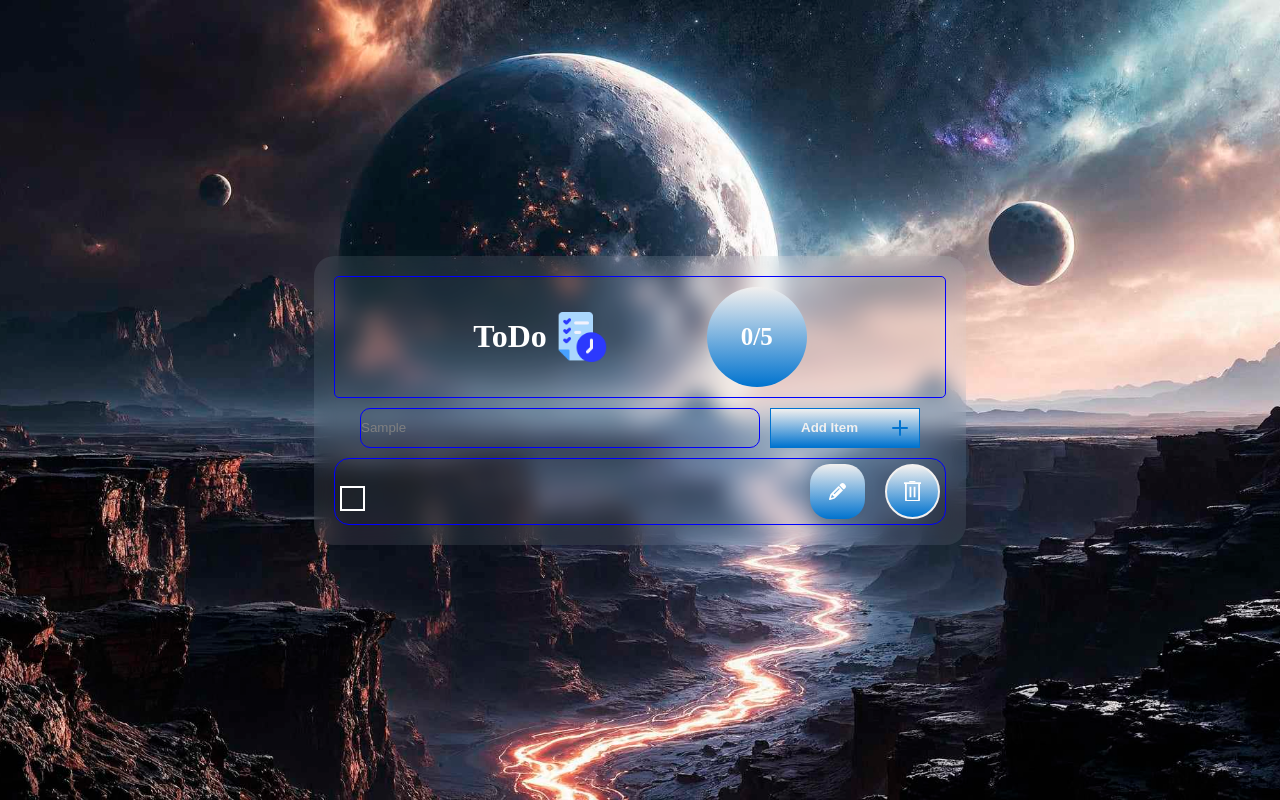
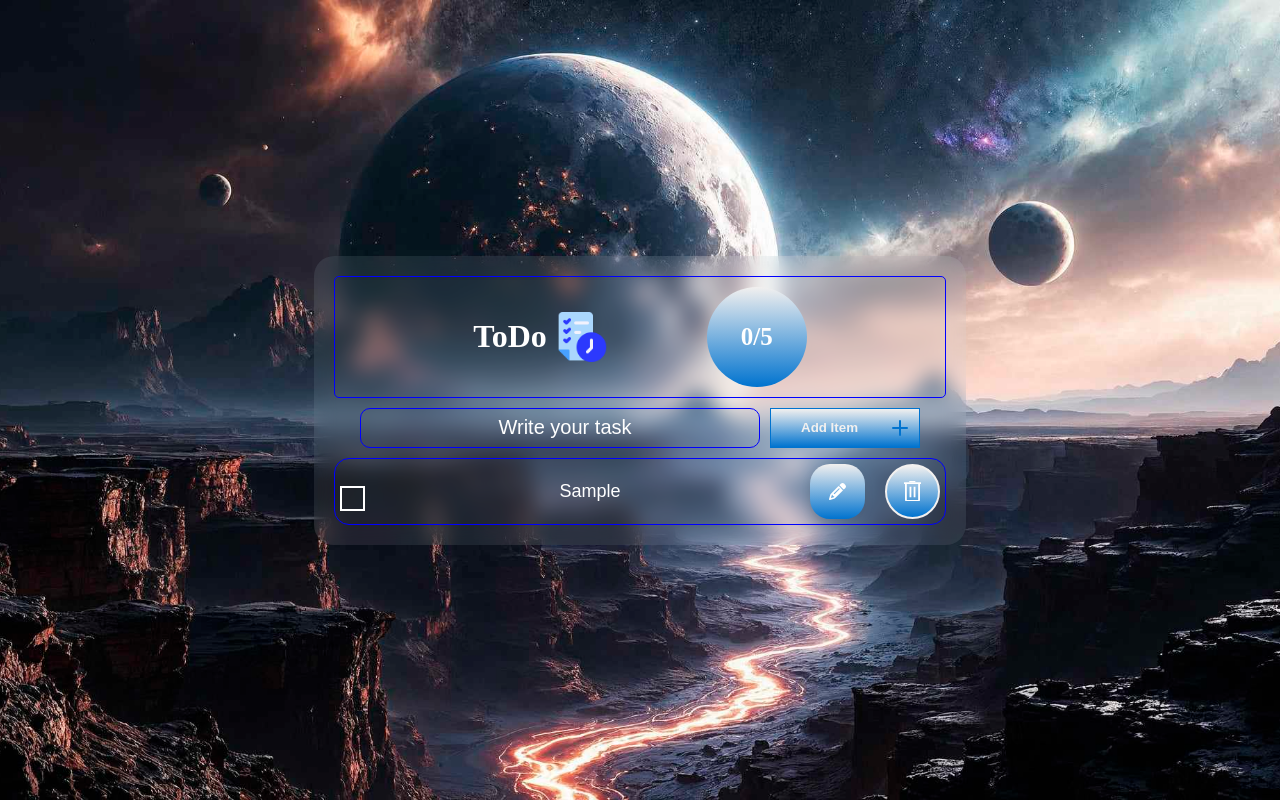
Before and after one commit to Nadia-Momo/To_Do_List, a plain HTML site: page todo.html in a window 1280 px wide. Both pictures are taken after typing "Sample" into the empty fields and a click on the button "Add Item". Drawn offline with nearby package versions, Linux system fonts and the light colour scheme.

Commit message:
To do list completed

```diff
--- a/css/style.css
+++ b/css/style.css
@@ -61,7 +61,6 @@ body{
     width:40px;
     border:none;
     font-size:20px;
-
 }
 .singleToDoDiv{
     width:600px;
--- a/css/todo.css
+++ b/css/todo.css
@@ -19,6 +19,7 @@ body{
   -webkit-backdrop-filter: blur(10px);
   padding: 20px;
   border-radius: 20px;
+
 }
 .toDoParagraph{
   display:flex;
@@ -139,10 +140,13 @@ background-image: linear-gradient(#f2f0ef, #0073cf );
   background: transparent;
   border:1px solid blue;
   border-radius: 10px;
-  color:gray;
+  color:white;
+  text-align: center;
+  font-size: 20px;
 }
 .add_item input::placeholder{
   padding-left: 10px;
+  color:white;
 }
 /* edit button css */
 .editBtn {
@@ -354,10 +358,16 @@ padding:5px;
 align-items: center;
 border-radius:15px;
 }
-.singleToDoDiv input{
+.singleToDoDivinput{
   width:400px;
   height:50px;
   background: transparent;
   outline:none;
   border:none;
+  color:white;
+  text-align: center;
+  font-size: 18px;
 }
+.icon_colo{
+  color:white;
+}
--- a/js/index.js
+++ b/js/index.js
@@ -3,7 +3,6 @@ let todoheadInput=document.querySelector('.todoheadInput');
 let allSingleToDo=document.querySelector('.allsingleTodo');
 let handleAddTodo=()=>{
     console.log("ha eta kaj kore");
-
     //create tags
     let singleToDoDiv=document.createElement('div');
     let input=document.createElement('input');
@@ -35,7 +34,6 @@ deleteButton.addEventListener('click',()=>{
     //adding classname
   editButton.addEventListener('click',()=>{
     editButton.classList.toggle('edit');
-
     if(editButton.classList[1]=='edit'){
         input.removeAttribute('readonly','readonly');
     editButton.innerHTML='<i class="fa-solid fa-floppy-disk"></i>';
@@ -44,7 +42,7 @@ deleteButton.addEventListener('click',()=>{
    else{
     input.setAttribute('readonly','readonly');
  editButton.innerHTML='<i class="fa-regular fa-pen-to-square"></i>';
-    editButton.style='background:goldenRod;'
+    editButton.style='background-image: linear-gradient( #f2f0ef, #0073cf);'
    }
   })
 
--- a/js/todo.js
+++ b/js/todo.js
@@ -0,0 +1,136 @@
+let allsingleTodo=document.querySelector('.allsingleTodo');
+let button=document.querySelector('.button');
+let writeTask=document.querySelector('.writeTask');
+let zero=document.querySelector('.zero');
+let i=0;
+zero.innerHTML=i;
+let handleTask=()=>{
+console.log('yes it is working');
+console.log(writeTask.value);
+ if (i >= 5) {
+    toastr.warning("You can only add up to 5 tasks.", "Limit Reached", {
+      closeButton: true,
+      timeOut: 5000,
+      progressBar: true
+    });
+    return;
+  }
+if(writeTask.value==''){
+  toastr.error("Something went wrong! Please provide a task", "Error", {
+  closeButton: true,
+  timeOut: 5000,       // stays for 5 seconds
+  progressBar: true
+});
+}
+else{
+  let singleToDoDiv=document.createElement('div');
+let checkbox_btn=document.createElement('label');
+let input=document.createElement('input');
+let editBtn=document.createElement('button');
+let delete_btn=document.createElement('button');
+allsingleTodo.appendChild(singleToDoDiv);
+singleToDoDiv.classList.add('singleToDoDiv');
+singleToDoDiv.appendChild(checkbox_btn);
+singleToDoDiv.appendChild(input);
+singleToDoDiv.appendChild(editBtn);
+singleToDoDiv.appendChild(delete_btn);
+checkbox_btn.classList.add('checkbox-btn');
+checkbox_btn.innerHTML=`<label for="checkbox"></label>
+    <input id="checkbox" type="checkbox">
+    <span class="checkmark"></span>`;
+input.classList.add('singleToDoDivinput');
+editBtn.classList.add('editBtn');
+editBtn.innerHTML=`<svg height="1em" viewBox="0 0 512 512">
+    <path
+      d="M410.3 231l11.3-11.3-33.9-33.9-62.1-62.1L291.7 89.8l-11.3 11.3-22.6 22.6L58.6 322.9c-10.4 10.4-18 23.3-22.2 37.4L1 480.7c-2.5 8.4-.2 17.5 6.1 23.7s15.3 8.5 23.7 6.1l120.3-35.4c14.1-4.2 27-11.8 37.4-22.2L387.7 253.7 410.3 231zM160 399.4l-9.1 22.7c-4 3.1-8.5 5.4-13.3 6.9L59.4 452l23-78.1c1.4-4.9 3.8-9.4 6.9-13.3l22.7-9.1v32c0 8.8 7.2 16 16 16h32zM362.7 18.7L348.3 33.2 325.7 55.8 314.3 67.1l33.9 33.9 62.1 62.1 33.9 33.9 11.3-11.3 22.6-22.6 14.5-14.5c25-25 25-65.5 0-90.5L453.3 18.7c-25-25-65.5-25-90.5 0zm-47.4 168l-144 144c-6.2 6.2-16.4 6.2-22.6 0s-6.2-16.4 0-22.6l144-144c6.2-6.2 16.4-6.2 22.6 0s6.2 16.4 0 22.6z"
+    ></path>
+  </svg>`;
+delete_btn.classList.add('bin-button');
+
+delete_btn.innerHTML=`<svg
+    xmlns="http://www.w3.org/2000/svg"
+    fill="none"
+    viewBox="0 0 39 7"
+    class="bin-top"
+  >
+    <line stroke-width="4" stroke="white" y2="5" x2="39" y1="5"></line>
+    <line
+      stroke-width="3"
+      stroke="white"
+      y2="1.5"
+      x2="26.0357"
+      y1="1.5"
+      x1="12"
+    ></line>
+  </svg>
+  <svg
+    xmlns="http://www.w3.org/2000/svg"
+    fill="none"
+    viewBox="0 0 33 39"
+    class="bin-bottom"
+  >
+    <mask fill="white" id="path-1-inside-1_8_19">
+      <path
+        d="M0 0H33V35C33 37.2091 31.2091 39 29 39H4C1.79086 39 0 37.2091 0 35V0Z"
+      ></path>
+    </mask>
+    <path
+      mask="url(#path-1-inside-1_8_19)"
+      fill="white"
+      d="M0 0H33H0ZM37 35C37 39.4183 33.4183 43 29 43H4C-0.418278 43 -4 39.4183 -4 35H4H29H37ZM4 43C-0.418278 43 -4 39.4183 -4 35V0H4V35V43ZM37 0V35C37 39.4183 33.4183 43 29 43V35V0H37Z"
+    ></path>
+    <path stroke-width="4" stroke="white" d="M12 6L12 29"></path>
+    <path stroke-width="4" stroke="white" d="M21 6V29"></path>
+  </svg>
+  <svg
+    xmlns="http://www.w3.org/2000/svg"
+    fill="none"
+    viewBox="0 0 89 80"
+    class="garbage"
+  >
+    <path
+      fill="white"
+      d="M20.5 10.5L37.5 15.5L42.5 11.5L51.5 12.5L68.75 0L72 11.5L79.5 12.5H88.5L87 22L68.75 31.5L75.5066 25L86 26L87 35.5L77.5 48L70.5 49.5L80 50L77.5 71.5L63.5 58.5L53.5 68.5L65.5 70.5L45.5 73L35.5 79.5L28 67L16 63L12 51.5L0 48L16 25L22.5 17L20.5 10.5Z"
+    ></path>
+  </svg>`;
+input.value=writeTask.value;
+writeTask.value='';
+input.setAttribute('readonly','readonly');
+let checkbox = checkbox_btn.querySelector("input[type='checkbox']");
+delete_btn.addEventListener('click',()=>{
+   if (checkbox.checked && i > 0) {
+    i--;
+    zero.innerHTML = i;
+  }
+   singleToDoDiv.remove();
+})
+editBtn.addEventListener('click',()=>{
+     editBtn.classList.toggle('edit');
+     console.log(editBtn.classList);
+     if(editBtn.classList[1]=='edit'){
+        input.removeAttribute('readonly','readonly');
+          editBtn.innerHTML='<i class="fa-solid fa-floppy-disk fa-lg"></i>';
+    editBtn.style='background-image: linear-gradient( #f2f0ef, #0073cf); color:white;'
+     }
+     else{
+      input.setAttribute('readonly','readonly');
+     editBtn.innerHTML=`<svg height="1em" viewBox="0 0 512 512">
+    <path
+      d="M410.3 231l11.3-11.3-33.9-33.9-62.1-62.1L291.7 89.8l-11.3 11.3-22.6 22.6L58.6 322.9c-10.4 10.4-18 23.3-22.2 37.4L1 480.7c-2.5 8.4-.2 17.5 6.1 23.7s15.3 8.5 23.7 6.1l120.3-35.4c14.1-4.2 27-11.8 37.4-22.2L387.7 253.7 410.3 231zM160 399.4l-9.1 22.7c-4 3.1-8.5 5.4-13.3 6.9L59.4 452l23-78.1c1.4-4.9 3.8-9.4 6.9-13.3l22.7-9.1v32c0 8.8 7.2 16 16 16h32zM362.7 18.7L348.3 33.2 325.7 55.8 314.3 67.1l33.9 33.9 62.1 62.1 33.9 33.9 11.3-11.3 22.6-22.6 14.5-14.5c25-25 25-65.5 0-90.5L453.3 18.7c-25-25-65.5-25-90.5 0zm-47.4 168l-144 144c-6.2 6.2-16.4 6.2-22.6 0s-6.2-16.4 0-22.6l144-144c6.2-6.2 16.4-6.2 22.6 0s6.2 16.4 0 22.6z"
+    ></path>
+  </svg>`;
+     }
+})
+
+checkbox.addEventListener('change', () => {
+  if (checkbox.checked) {
+    i++;
+  } else {
+    if (i > 0) i--;
+  }
+  zero.innerHTML = i;
+
+});
+}
+
+}
--- a/todo.html
+++ b/todo.html
@@ -4,8 +4,12 @@
     <meta charset="UTF-8">
     <meta name="viewport" content="width=device-width, initial-scale=1.0">
     <title>Document</title>
+    <link
+  href="https://cdnjs.cloudflare.com/ajax/libs/toastr.js/latest/toastr.min.css"
+  rel="stylesheet"/>
     <link rel="stylesheet" href="css/todo.css">
     <link rel="stylesheet" href="css/all.min.css">
+
 </head>
 <body>
     <div class="toDoContainer">
@@ -13,21 +17,23 @@
             <div class="toDoParagraph">
                  <h1>ToDo</h1>
                  <img src="./images/timeline.png" alt="">
+
             </div>
+
            <div class="counter">
             <div class="counterHolder">
-                <span>0</span>
+                <span class="zero">0</span>
 /
 <span>5</span>
             </div>
            </div>
         </div>
         <div class="add_item">
-            <input type="text" placeholder="Write your task">
+            <input type="text" placeholder="Write your task" class="writeTask">
             <!-- add item buttoon -->
              <!-- From Uiverse.io by andrew-demchenk0 -->
 
-<button type="button" class="button">
+<button type="button" class="button" onclick="handleTask()">
   <span class="button__text">Add Item</span>
   <span class="button__icon"><svg xmlns="http://www.w3.org/2000/svg" width="24" viewBox="0 0 24 24" stroke-width="2" stroke-linejoin="round" stroke-linecap="round" stroke="currentColor" height="24" fill="none" class="svg"><line y2="19" y1="5" x2="12" x1="12"></line><line y2="12" y1="12" x2="19" x1="5"></line></svg></span>
 </button>
@@ -35,22 +41,22 @@
         <!-- all single to do -->
           <div class="allsingleTodo">
             <!-- single to do -->
-        <div class="singleToDoDiv">
+        <!-- <div class="singleToDoDiv">
             <label class="checkbox-btn">
     <label for="checkbox"></label>
     <input id="checkbox" type="checkbox">
     <span class="checkmark"></span>
 </label>
-<input type="text" >
+<input type="text" class="singleToDoDivinput">
 <button class="editBtn">
   <svg height="1em" viewBox="0 0 512 512">
     <path
       d="M410.3 231l11.3-11.3-33.9-33.9-62.1-62.1L291.7 89.8l-11.3 11.3-22.6 22.6L58.6 322.9c-10.4 10.4-18 23.3-22.2 37.4L1 480.7c-2.5 8.4-.2 17.5 6.1 23.7s15.3 8.5 23.7 6.1l120.3-35.4c14.1-4.2 27-11.8 37.4-22.2L387.7 253.7 410.3 231zM160 399.4l-9.1 22.7c-4 3.1-8.5 5.4-13.3 6.9L59.4 452l23-78.1c1.4-4.9 3.8-9.4 6.9-13.3l22.7-9.1v32c0 8.8 7.2 16 16 16h32zM362.7 18.7L348.3 33.2 325.7 55.8 314.3 67.1l33.9 33.9 62.1 62.1 33.9 33.9 11.3-11.3 22.6-22.6 14.5-14.5c25-25 25-65.5 0-90.5L453.3 18.7c-25-25-65.5-25-90.5 0zm-47.4 168l-144 144c-6.2 6.2-16.4 6.2-22.6 0s-6.2-16.4 0-22.6l144-144c6.2-6.2 16.4-6.2 22.6 0s6.2 16.4 0 22.6z"
     ></path>
   </svg>
-</button>
-<!-- delete button -->
-<button class="bin-button delete_btn">
+ </button>
+
+<button class="bin-button">
   <svg
     xmlns="http://www.w3.org/2000/svg"
     fill="none"
@@ -98,11 +104,14 @@
     ></path>
   </svg>
 </button>
-<!-- done button -->
+    </div>  -->
     </div>
     </div>
-    </div>
+<script src="https://code.jquery.com/jquery-3.6.0.min.js"></script>
 
+<script
+  src="https://cdnjs.cloudflare.com/ajax/libs/toastr.js/latest/toastr.min.js"></script>
     <script src="js/todo.js"></script>
+
 </body>
 </html>
```
